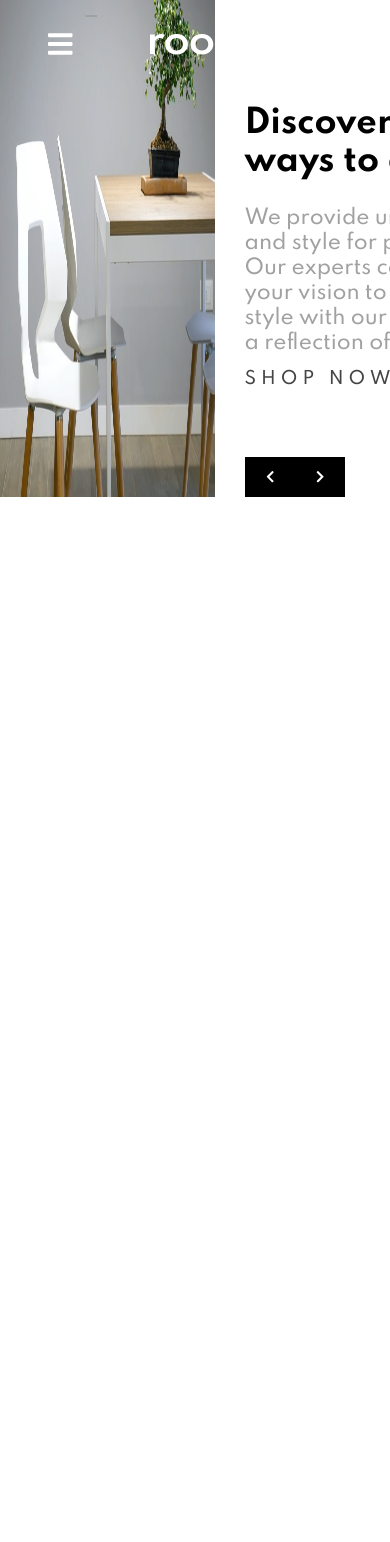
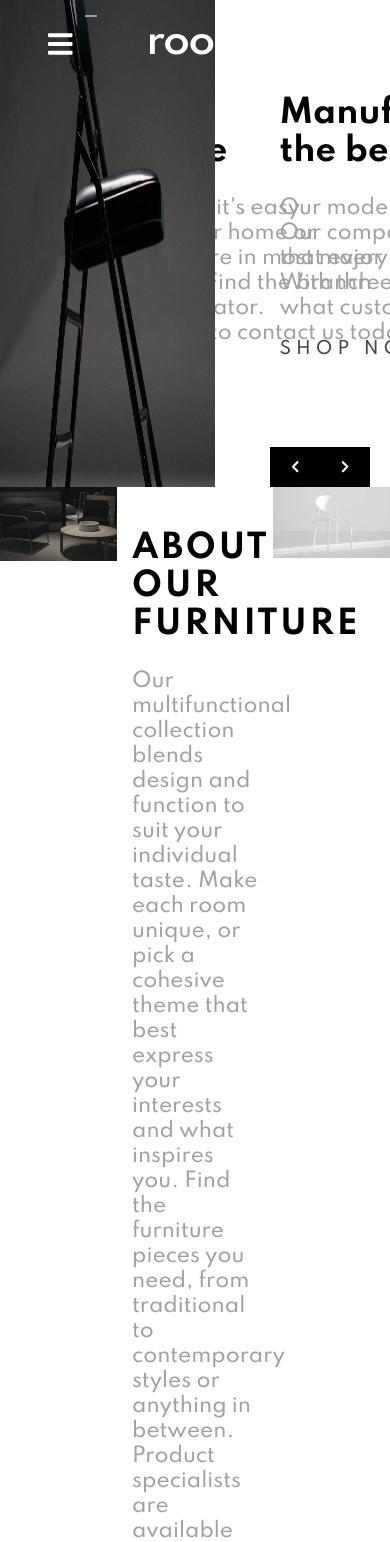
Before and after one commit to Barkty/room-homepage, a React (Create React App) app: page / in a window 390 px wide. Shown: the top 1542 px of the page. Before the commit the page ends 844 px from the top, so only its background shows below. Built offline with nearby package versions, Linux system fonts and the light colour scheme.

Commit message:
fixing mobile view

```diff
--- a/src/components/carousel/Carousel.jsx
+++ b/src/components/carousel/Carousel.jsx
@@ -22,17 +22,17 @@ const Carousel = ({ children}) => {
         setActiveIndex(newIndex);
     }
 
-    // useEffect(() => {
-    //     const interval = setInterval(() => {
-    //         updateIndex(activeIndex + 1);
-    //     }, 1000);
+    useEffect(() => {
+        const interval = setInterval(() => {
+            updateIndex(activeIndex + 1);
+        }, 1000);
 
-    //     return () => {
-    //         if (interval) {
-    //             clearInterval(interval);
-    //         }
-    //     }
-    // });
+        return () => {
+            if (interval) {
+                clearInterval(interval);
+            }
+        }
+    });
 
     return (
         <div className={styles.carousel}>
--- a/src/components/carousel/Carousel.module.css
+++ b/src/components/carousel/Carousel.module.css
@@ -18,8 +18,8 @@
 }
 .carousel__indicators {
     position: relative;
-    top: -43px;
-    left: 100px;
+    top: -53px;
+    left: 125px;
     display: flex;
     justify-content: center;
 }
@@ -33,3 +33,9 @@
     color: hsl(0, 0%, 100%);
     z-index: 2;
 }
+@media screen and (max-width: 375px) {
+    .carousel__item {
+        display: flex;
+        flex-direction: column;
+    }
+}
--- a/src/page/home/Home.jsx
+++ b/src/page/home/Home.jsx
@@ -1,8 +1,9 @@
 import styles from './Home.module.css'
-//import { CarouselProvider, Slider, Slide, ButtonBack, ButtonNext } from 'pure-react-carousel';
-//import 'pure-react-carousel/dist/react-carousel.es.css';
 import hero from '../../components/images/desktop-image-hero-1.jpg'
 import heroImg from '../../components/images/desktop-image-hero-2.jpg'
+import heroImage from '../../components/images/desktop-image-hero-3.jpg'
+import aboutDark from '../../components/images/image-about-dark.jpg'
+import aboutLight from '../../components/images/image-about-light.jpg'
 import Navbar from '../../components/navbar/Navbar';
 import { Link } from 'react-router-dom';
 import Carousel, { CarouselItem } from '../../components/carousel/Carousel';
@@ -41,18 +42,30 @@ const Home = () => {
                 <CarouselItem>
                     <div className={styles.home__item}>
                         <div className={styles.carousel__child}>
-                            <img src={hero} alt='Design' className={styles.carousel__image}/>
+                            <img src={heroImage} alt='Design' className={styles.carousel__image}/>
                         </div>
                         <div className={styles.carousel__notes}>
-                            <h2 className={styles.item__title}>Discover innovative<br/>ways to decorate</h2>
-                            <p className={styles.item__text}>We provide unmatched quality, comfort, <br/>and style for property owners across the country.<br/> Our experts combine form and function in bringing <br/>your vision to life. Create a room in your own <br/>style with our collection and make your property<br/> a reflection of you and what you love.</p>
+                            <h2 className={styles.item__title}>Manufactured with <br/>the best materials</h2>
+                            <p className={styles.item__text}>Our modern furniture store provide a high level of quality. <br/>Our company has invested in advanced technology to ensure <br/>that every product is made as perfect and as consistent as possible. <br/>With three decades of experience in this industry, we understand <br/>what customers want for their home and office.</p>
                             <p className={styles.item__link}><Link to='/'>Shop now <FontAwesomeIcon icon={['fas', 'arrow-right']} className={styles.right}/></Link></p>
                         </div>
                     </div>
                 </CarouselItem>
             </Carousel>
+            <div className={styles.home__page}>
+                <div className={styles.home__image}>
+                    <img alt='About' src={aboutDark} className={styles.about__image}/>
+                </div>
+                <div className={styles.about__text__con}>
+                    <h2 className={styles.about__title}>About our furniture</h2>
+                    <p className={styles.about__text}>Our multifunctional collection blends design and function to suit your individual taste. Make each room unique, or pick a cohesive theme that best express your interests and what inspires you. Find the furniture pieces you need, from traditional to contemporary styles or anything in between. Product specialists are available to help you create your dream space.</p>
+                </div>
+                <div className={styles.home__image}>
+                    <img alt='About' src={aboutLight} className={styles.about__image}/>
+                </div>
+            </div>
         </div>
-    )
+    );
 }
 
 export default Home;
--- a/src/page/home/Home.module.css
+++ b/src/page/home/Home.module.css
@@ -1,6 +1,7 @@
 .home__wrapper {
     width: 100%;
     height: 100vh;
+    margin: 0;
     /* position: absolute;
     top: 0;
     left: 0; */
@@ -12,7 +13,7 @@
     width: 100%;
     height: 500px;
     position: relative;
-    top: 230px;
+    top: 210px;
 }
 .carousel__child {
     width: 55%;
@@ -33,7 +34,7 @@
     position: relative;
     top: -460px;
     right: -55%;
-    padding-left: 30px;
+    padding-left: 65px;
     padding-bottom: 55px;
 }
 .item__title {
@@ -60,7 +61,7 @@
     text-align: justify;
     line-height: 25px;
     text-transform: uppercase;
-    margin-top: -10px;
+    margin-top: -5px;
 }
 .item__link a {
     color: hsl(0, 0%, 27%);
@@ -69,3 +70,66 @@
 .right {
     font-size: 18px;
 }
+.home__page {
+    display: flex;
+    flex-direction: row;
+    width: 100%;
+    margin-top: -13px;
+    padding: 0;
+}
+.home__image {
+    width: 30%;
+    height: auto;
+}
+.about__text__con {
+    width: 40%;
+    padding: 15px;
+    box-sizing: border-box;
+}
+.about__image {
+    width: 100%;
+    object-fit: contain;
+}
+.about__title {
+    font-family: 'Spartan';
+    font-size: 32px;
+    font-weight: 700;
+    color: hsl(0, 0%, 0%);
+    text-align: justify;
+    text-transform: uppercase;
+    letter-spacing: 3px;
+}
+.about__text {
+    color: hsl(0, 0%, 63%);
+    font-family: 'Spartan';
+    font-size: 20px;
+    font-weight: 500;
+    text-align: left;
+    line-height: 25px;
+}
+
+@media screen and (max-width: 375px) {
+    .home__item {
+        display: flex;
+        flex-direction: row;
+        width: 100%;
+        height: 500px;
+    }
+    .carousel__child {
+        width: 100%;
+    }
+    .carousel__notes {
+        width: 100%;
+    }
+    .home__page {
+        display: flex;
+        flex-direction: column;
+        width: 100%;
+    }
+    .home__image {
+        width: 100%;
+    }
+    .about__text__con {
+        width: 100%;
+    }
+}
```
